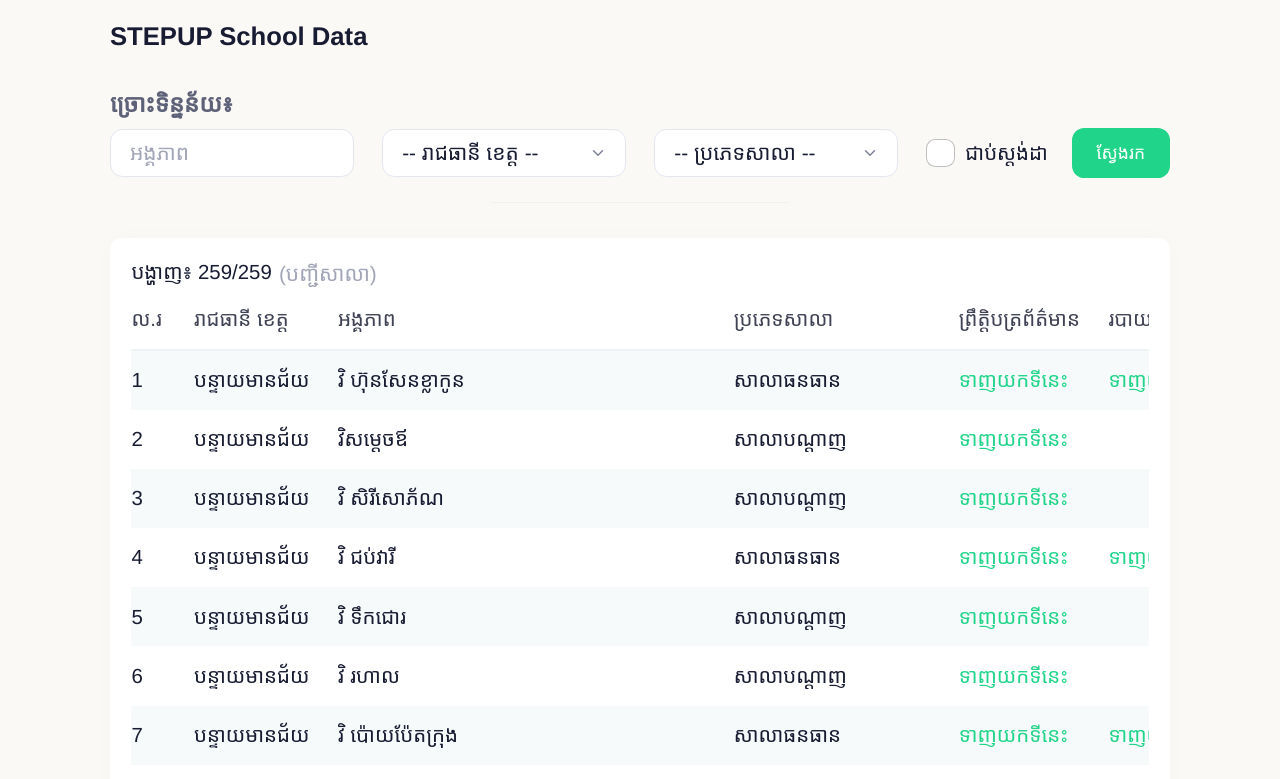
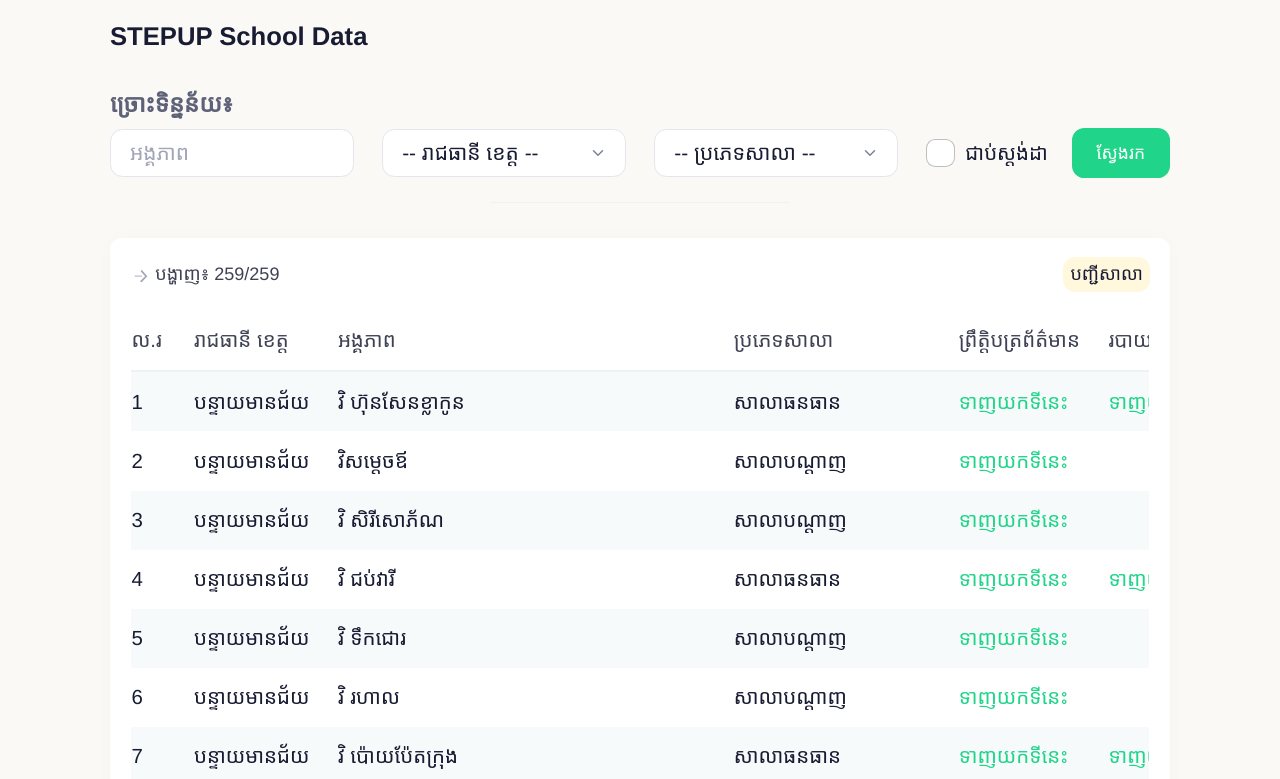
Before and after one commit to kamnab/stepup-school-data, a Vue app: page / in a window 1280 px wide. Shown: the top 779 px of the page. Built offline with nearby package versions, Linux system fonts and the light colour scheme; a web font is replaced by a local one; what oidc-client-ts would draw is missing.

Commit message:
add school type count

```diff
--- a/src/components/classItem/ClassListFilter.vue
+++ b/src/components/classItem/ClassListFilter.vue
@@ -56,13 +56,63 @@
     <!-- Filtered Results -->
     <div class="card mt-5">
         <div class="card-body">
-            <div class="d-flex">
+            <div class="d-flex align-items-top justify-content-between">
+                <!--begin::Accordion-->
+                <div class="accordion accordion-icon-toggle" id="kt_accordion_1">
+                    <!--begin::Item-->
+                    <div class="mb-5">
+                        <!--begin::Header-->
+                        <div class="accordion-header py-2 d-flex collapsed" data-bs-toggle="collapse"
+                            data-bs-target="#kt_accordion_1_item_2">
+                            <span class="accordion-icon">
+                                <!--begin::Svg Icon | path: icons/duotone/Navigation/Right-2.svg-->
+                                <span class="svg-icon svg-icon-6">
+                                    <svg xmlns="http://www.w3.org/2000/svg" xmlns:xlink="http://www.w3.org/1999/xlink"
+                                        width="24px" height="24px" viewBox="0 0 24 24" version="1.1">
+                                        <g stroke="none" stroke-width="1" fill="none" fill-rule="evenodd">
+                                            <polygon points="0 0 24 0 24 24 0 24" />
+                                            <rect fill="#000000" opacity="0.5"
+                                                transform="translate(8.500000, 12.000000) rotate(-90.000000) translate(-8.500000, -12.000000)"
+                                                x="7.5" y="7.5" width="2" height="9" rx="1" />
+                                            <path
+                                                d="M9.70710318,15.7071045 C9.31657888,16.0976288 8.68341391,16.0976288 8.29288961,15.7071045 C7.90236532,15.3165802 7.90236532,14.6834152 8.29288961,14.2928909 L14.2928896,8.29289093 C14.6714686,7.914312 15.281055,7.90106637 15.675721,8.26284357 L21.675721,13.7628436 C22.08284,14.136036 22.1103429,14.7686034 21.7371505,15.1757223 C21.3639581,15.5828413 20.7313908,15.6103443 20.3242718,15.2371519 L15.0300721,10.3841355 L9.70710318,15.7071045 Z"
+                                                fill="#000000" fill-rule="nonzero"
+                                                transform="translate(14.999999, 11.999997) scale(1, -1) rotate(90.000000) translate(-14.999999, -11.999997)" />
+                                        </g>
+                                    </svg>
+                                </span>
+                                <!--end::Svg Icon-->
+                            </span>
+                            <h6 class="fs-7 text-gray-800 fw-bold mb-0 ms-1">
                                 <span class="">បង្ហាញ</span>៖ {{ filteredData.length }}/{{ schoolData.length }}
-                <div class="d-flex">
-                    <div class="dropdown">
-                        <button class="btn text-muted py-0 px-2" type="button" data-bs-toggle="dropdown"
-                            aria-expanded="false">
-                            (បញ្ជីសាលា)
+                            </h6>
+                        </div>
+                        <!--end::Header-->
+                        <!--begin::Body-->
+                        <div id="kt_accordion_1_item_2" class="collapse fs-6 ps-10" data-bs-parent="#kt_accordion_1">
+                            <div class="">
+                                - {{ SRS }}៖ <b>{{ countSchoolType(SRS) }}</b>
+                            </div>
+                            <div class="">
+                                - {{ NWS }}៖ <b>{{ countSchoolType(NWS) }}</b>
+                            </div>
+                            <div class="">
+                                - {{ GSE }}៖ <b>{{ countSchoolType(GSE) }}</b>
+                            </div>
+                            <div class="">
+                                - {{ TechnicalSchool }}៖ <b>{{ countSchoolType(TechnicalSchool) }}</b>
+                            </div>
+                        </div>
+                        <!--end::Body-->
+                    </div>
+                    <!--end::Item-->
+
+                </div>
+                <!--end::Accordion-->
+                <div class="dropdown" style="position: absolute; right: 20px;">
+                    <button class="btn bg-light-warning fs-7 py-1 px-2 text-nowrap" type="button"
+                        data-bs-toggle="dropdown" aria-expanded="false">
+                        បញ្ជីសាលា
                     </button>
                     <ul class="dropdown-menu">
                         <li><a target="_blank"
@@ -70,15 +120,12 @@
                                 style="border-radius: 0%;"
                                 href="https://drive.google.com/file/d/1DinD0TA2Xu32_p2lA9YhgdGSCFktGqXI/view?usp=sharing">PDF</a>
                         </li>
-                            <li><a target="_blank"
-                                    class="dropdown-item btn btn-xs btn-light py-2 text-gray-800 border-top"
+                        <li><a target="_blank" class="dropdown-item btn btn-xs btn-light py-2 text-gray-800 border-top"
                                 style="border-radius: 0%;"
                                 href="https://api.codemie.dev/file/259-stepup-schools-excel">Excel (Zip)</a>
                         </li>
                     </ul>
                 </div>
-                </div>
-                <!--  -->
             </div>
             <div class="table-responsive">
                 <table class="table table-striped text-nowrap">
@@ -132,7 +179,7 @@
 import { ref, computed } from 'vue';
 import schoolData from '@/data/schoolData';
 import provinceData from '@/data/provinceData';
-import { SRS, schoolTypes } from '@/data/schoolType';
+import { GSE, NWS, SRS, SRSChinaAid, TechnicalSchool, schoolTypes } from '@/data/schoolType';
 
 // Sample data
 const dataList = ref(schoolData);
@@ -182,4 +229,11 @@
         );
     });
 });
+
+const countSchoolType = (schoolType) => {
+    return filteredData.value.filter(item =>
+        item.type.some(type => type.toLowerCase().includes(schoolType.toLowerCase()))
+    ).length;
+};
+
 </script>
--- a/src/data/schoolType.js
+++ b/src/data/schoolType.js
@@ -1,10 +1,14 @@
 const SRS = 'សាលាធនធាន';
+const SRSChinaAid = 'សាលាធនធានចិន';
+const NWS = 'សាលាបណ្ដាញ';
+const GSE = 'សាលាចំណេះទូទៅ(ធម្មតា)';
+const TechnicalSchool = 'សាលាបច្ចេកទេស';
 const schoolTypes = [
     SRS,
-    'សាលាធនធានចិន',
-    'សាលាបណ្ដាញ',
-    'សាលាចំណេះទូទៅ(ធម្មតា)',
-    'សាលាបច្ចេកទេស',
+    SRSChinaAid,
+    NWS,
+    GSE,
+    TechnicalSchool,
 ]
 
-export { SRS, schoolTypes }
+export { SRS, SRSChinaAid, NWS, GSE, TechnicalSchool, schoolTypes }
```
Lines whose indentation alone changed are shown as unchanged.
